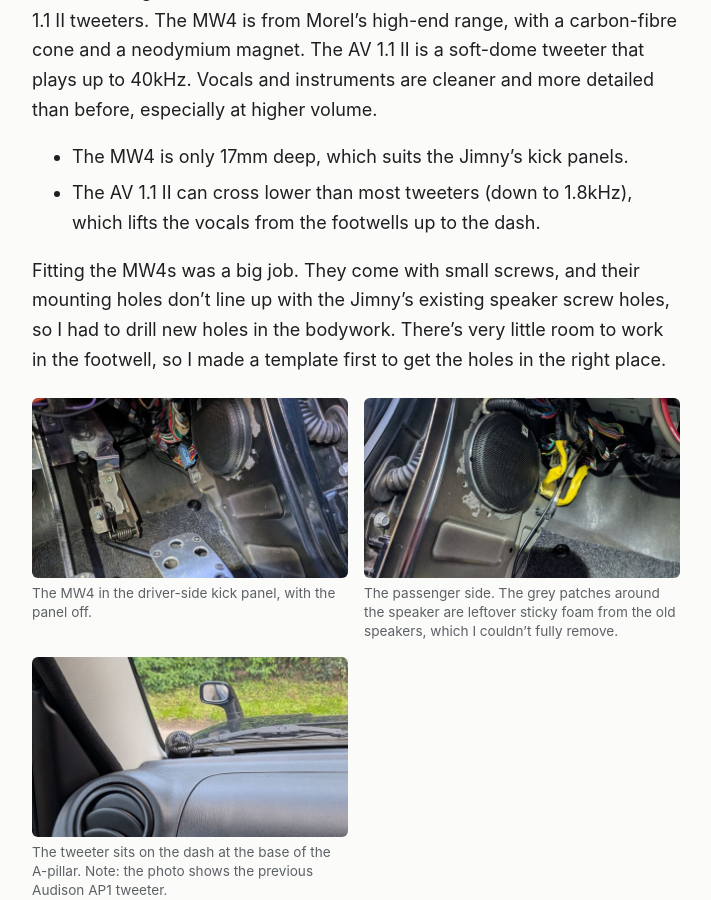
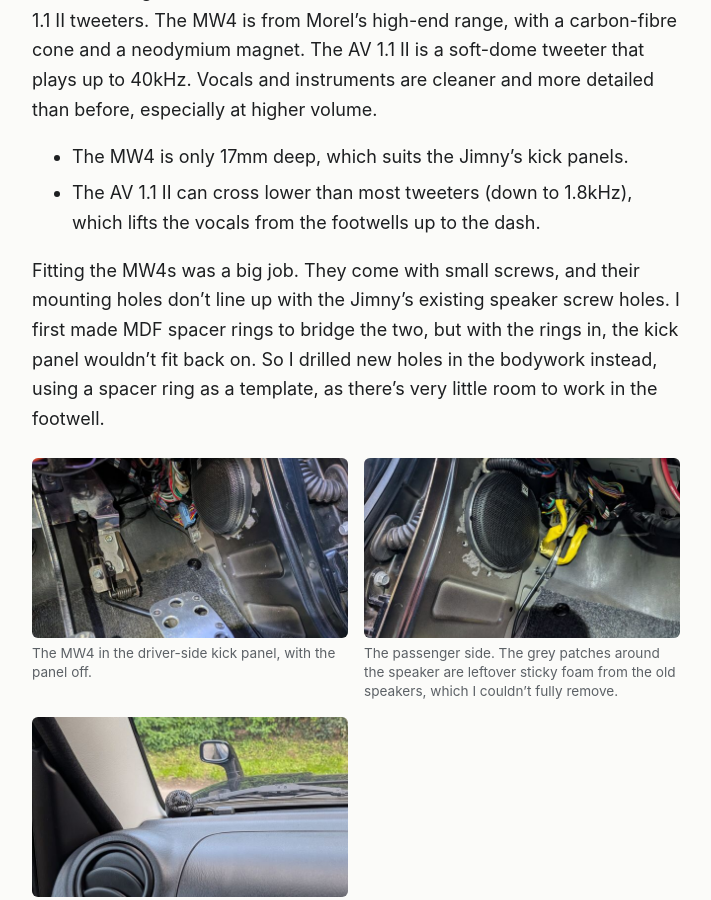
Before and after one commit to badsyntax/jimny-sound, a Jekyll site: the page built from docs/index.md, in a window 1280 px wide and 900 px high, scrolled down 9884 px. Shown: the whole window, without its empty margins (284-995 px from the left). Built offline with Jekyll 4.4.1, drawn with Linux system fonts in a browser that asks for light colours.

Commit message:
Blog: mention the MDF spacer rings in the MW4 mounting note

```diff
--- a/docs/index.md
+++ b/docs/index.md
@@ -337,9 +337,9 @@ before, especially at higher volume.
   footwells up to the dash.
 
 Fitting the MW4s was a big job. They come with small screws, and their mounting holes don't line up
-with the Jimny's existing speaker screw holes, so I had to drill new holes in the bodywork. There's
-very little room to work in the footwell, so I made a template first to get the holes in the right
-place.
+with the Jimny's existing speaker screw holes. I first made MDF spacer rings to bridge the two, but
+with the rings in, the kick panel wouldn't fit back on. So I drilled new holes in the bodywork
+instead, using a spacer ring as a template, as there's very little room to work in the footwell.
 
 ![MW4 fitted in the driver-side kick panel](images/thumbs/29-mw4-driver.jpg)
 *The MW4 in the driver-side kick panel, with the panel off.*
```
